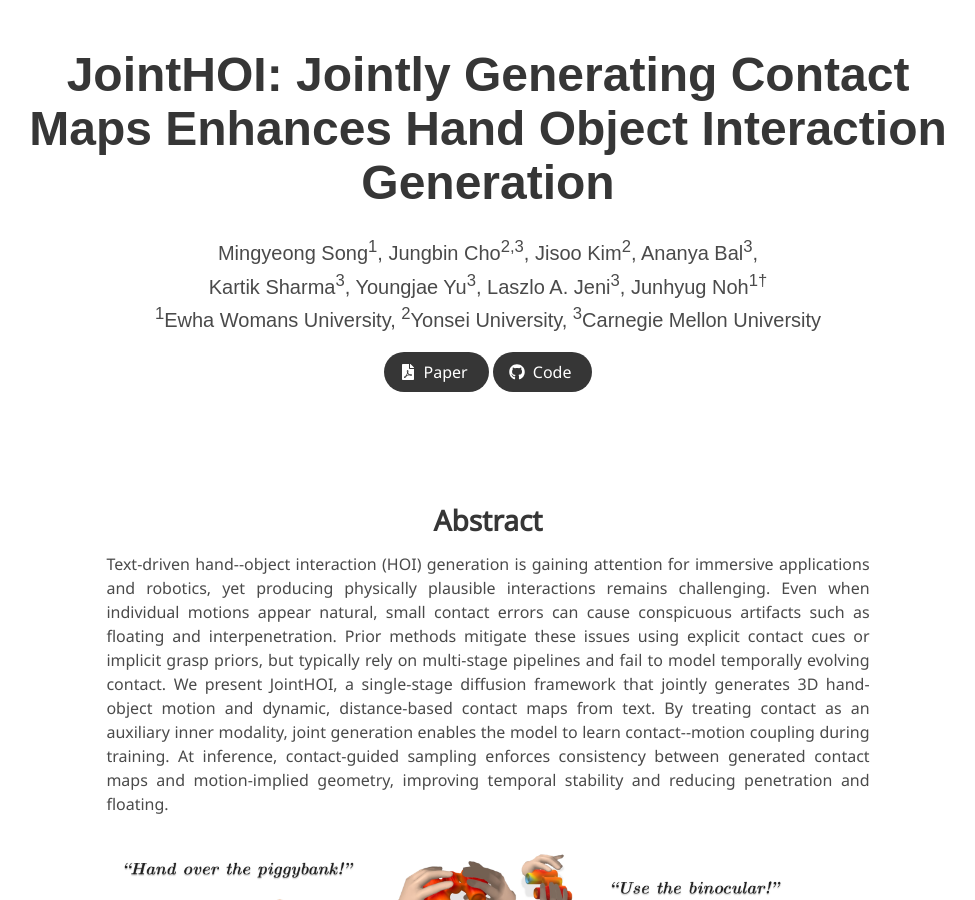
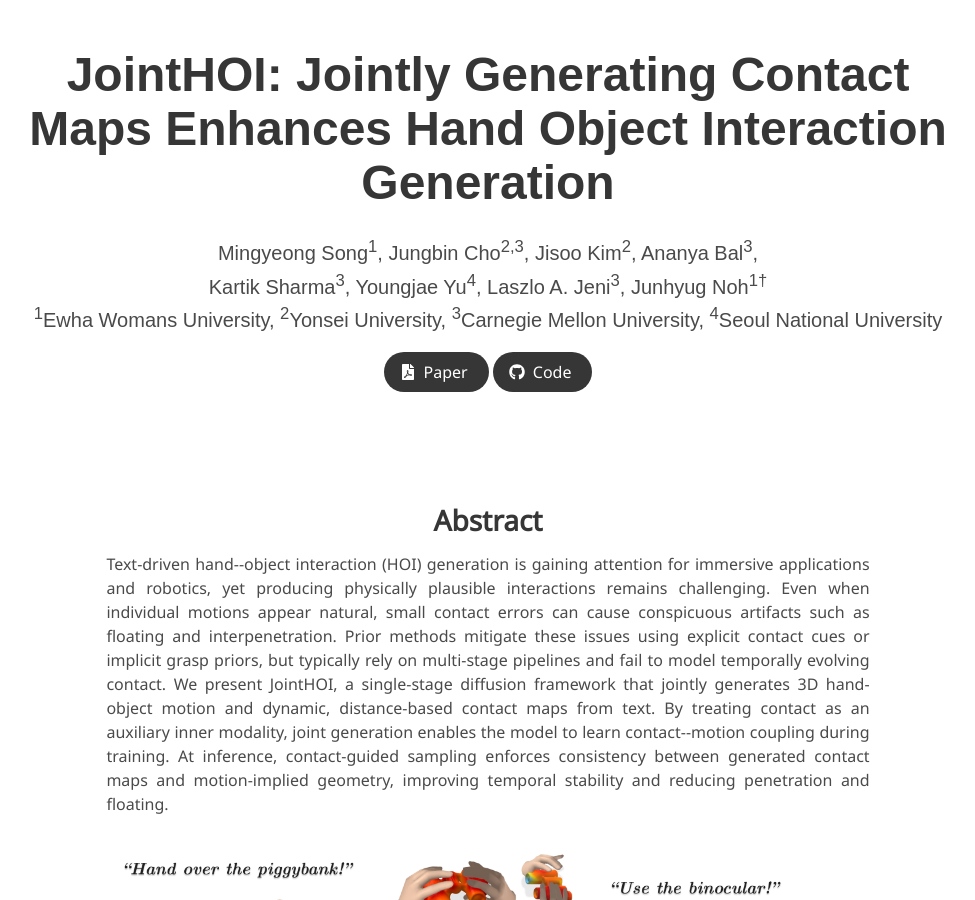
Before and after one commit to smk11602/jointhoi.github.io, a Jekyll site: the page built from index.md, in a window 1280 px wide and 900 px high. Shown: the whole window, without its empty margins (152-1127 px from the left). Built offline with Jekyll 4.4.1, drawn with Linux system fonts in a browser that asks for light colours; some web fonts are replaced.

Commit message:
Update index.md

```diff
--- a/index.md
+++ b/index.md
@@ -2,8 +2,8 @@
 layout: project_page
 permalink: /
 title: "JointHOI: Jointly Generating Contact Maps Enhances Hand Object Interaction Generation"
-authors: "Mingyeong Song<sup>1</sup>, Jungbin Cho<sup>2,3</sup>, Jisoo Kim<sup>2</sup>, Ananya Bal<sup>3</sup>, <br> Kartik Sharma<sup>3</sup>, Youngjae Yu<sup>3</sup>, Laszlo A. Jeni<sup>3</sup>, Junhyug Noh<sup>1†</sup>"
-affiliations: "<sup>1</sup>Ewha Womans University, <sup>2</sup>Yonsei University, <sup>3</sup>Carnegie Mellon University"
+authors: "Mingyeong Song<sup>1</sup>, Jungbin Cho<sup>2,3</sup>, Jisoo Kim<sup>2</sup>, Ananya Bal<sup>3</sup>, <br> Kartik Sharma<sup>3</sup>, Youngjae Yu<sup>4</sup>, Laszlo A. Jeni<sup>3</sup>, Junhyug Noh<sup>1†</sup>"
+affiliations: "<sup>1</sup>Ewha Womans University, <sup>2</sup>Yonsei University, <sup>3</sup>Carnegie Mellon University, <sup>4</sup>Seoul National University"
 paper: ""
 code: ""
 ---
```
